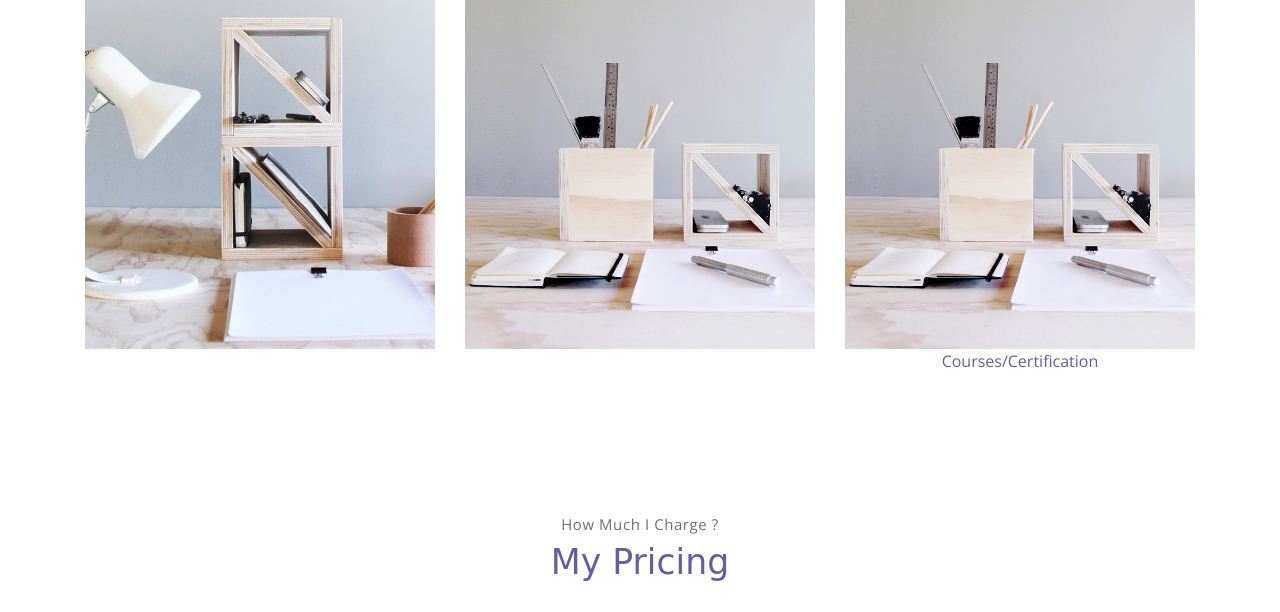
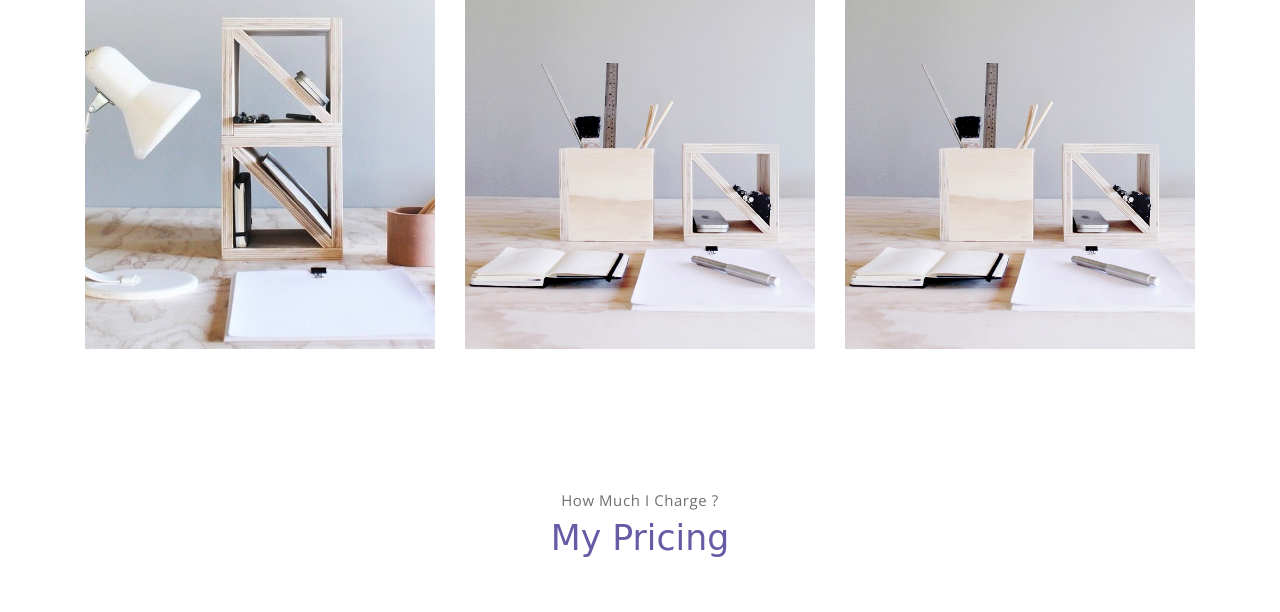
Before and after one commit to umajay/myportfo, a Flask app: page / in a window 1280 px wide. Shown: the part 1846-2458 px from the top of the page. Run offline with Flask 3, Linux system fonts and the light colour scheme; some libraries are stand-ins or nearby versions; some web fonts are replaced.

Commit message:
changes in E,WE,CC

```diff
--- a/templates/index.html
+++ b/templates/index.html
@@ -172,32 +172,31 @@
                             alt="Download free bootstrap 4 landing page, free boootstrap 4 templates, Download free bootstrap 4.1 landing page, free boootstrap 4.1.1 templates, meyawo Landing page">
                         <span class="portfolio-card-overlay">
                             <span class="portfolio-card-caption">
-                                <h6> Education </h6>
+                                <h4> Education </h4>
 
                             </span>
                         </span>
                     </a>
                 </div>
                 <div class="col-md-4">
-                    <a href="#" class="portfolio-card">
+                    <a href="http://umarani.pythonanywhere.com/WorkExperience" class="portfolio-card">
                         <img class="portfolio-card-img" src="./static/assets/imgs/folio-3.jpg" class="img-responsive rounded"
                             alt="Download free bootstrap 4 landing page, free boootstrap 4 templates, Download free bootstrap 4.1 landing page, free boootstrap 4.1.1 templates, meyawo Landing page">
                         <span class="portfolio-card-overlay">
                             <span class="portfolio-card-caption">
                                 <h4>WorkExperience</h4>
-                                 <a href="http://umarani.pythonanywhere.com/WorkExperience" class="link"></a>
+
                             </span>
                         </span>
                     </a>
                 </div>
                  <div class="col-md-4">
-                    <a href="#" class="portfolio-card">
+                    <a href="http://umarani.pythonanywhere.com/CoursesandCertification" class="portfolio-card">
                         <img class="portfolio-card-img" src="./static/assets/imgs/folio-3.jpg" class="img-responsive rounded"
                             alt="Download free bootstrap 4 landing page, free boootstrap 4 templates, Download free bootstrap 4.1 landing page, free boootstrap 4.1.1 templates, meyawo Landing page">
                         <span class="portfolio-card-overlay">
                             <span class="portfolio-card-caption">
                                 <h4>Courses/Certification</h4>
-                                    <a href="http://umarani.pythonanywhere.com/CoursesandCertification" class="link">Courses/Certification</a>
                             </span>
                         </span>
                     </a>
```
